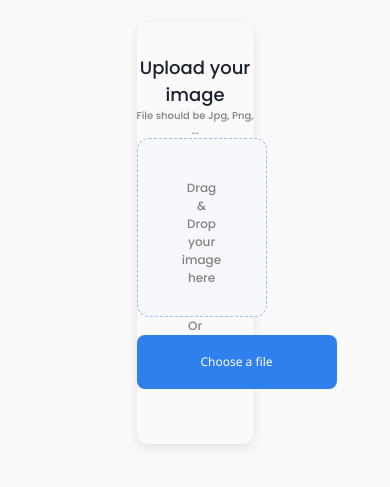
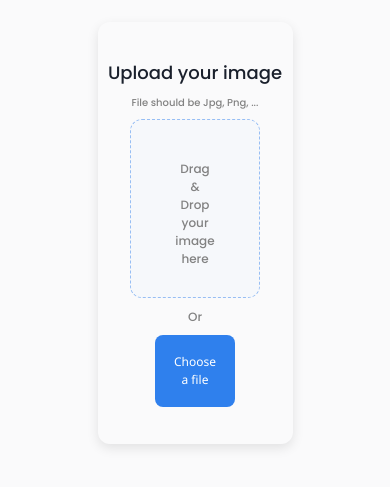
Before and after one commit to ppasta90/image-uploader, a React (Vite) app: page / in a window 390 px wide. Shown: the part 189-676 px from the top of the page. Built offline with nearby package versions, Linux system fonts and the light colour scheme.

Commit message:
responsiveness bugs

```diff
--- a/src/App.tsx
+++ b/src/App.tsx
@@ -73,10 +73,11 @@ function App() {
         </Box>
       ) : (
         <Flex
-          id="stocazzo"
           direction="column"
           textAlign="center"
-          w="30%"
+          justify="space-around"
+          minW="30%"
+          w="50%"
           margin="0 auto"
           h="50vh"
           borderRadius="12px"
@@ -101,7 +102,7 @@ function App() {
             onDragLeave={dragLeave}
             onDrop={fileDrop}
           >
-            <Image src="https://via.placeholder.com/250x150" />
+            <Image src="https://via.placeholder.com/" />
             <Text fontSize="12px" color="rgba(130, 130, 130, 1)">
               Drag & Drop your image here
             </Text>
@@ -110,7 +111,7 @@ function App() {
             Or
           </Text>
           <Box
-            w="200px"
+            w={["80px", "160px", "200px", "240px"]}
             m="0 auto"
             p="18px"
             bg="#2F80ED"
```
